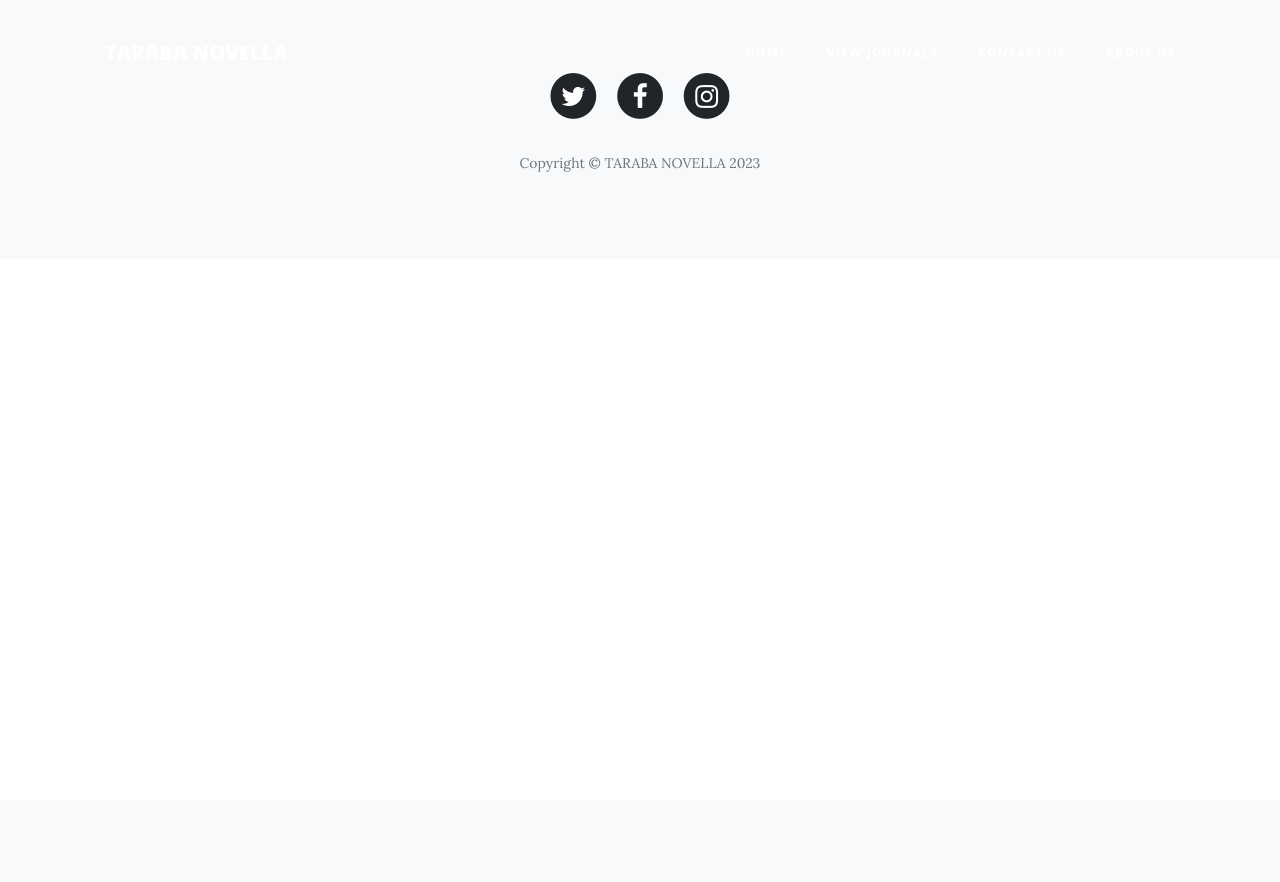
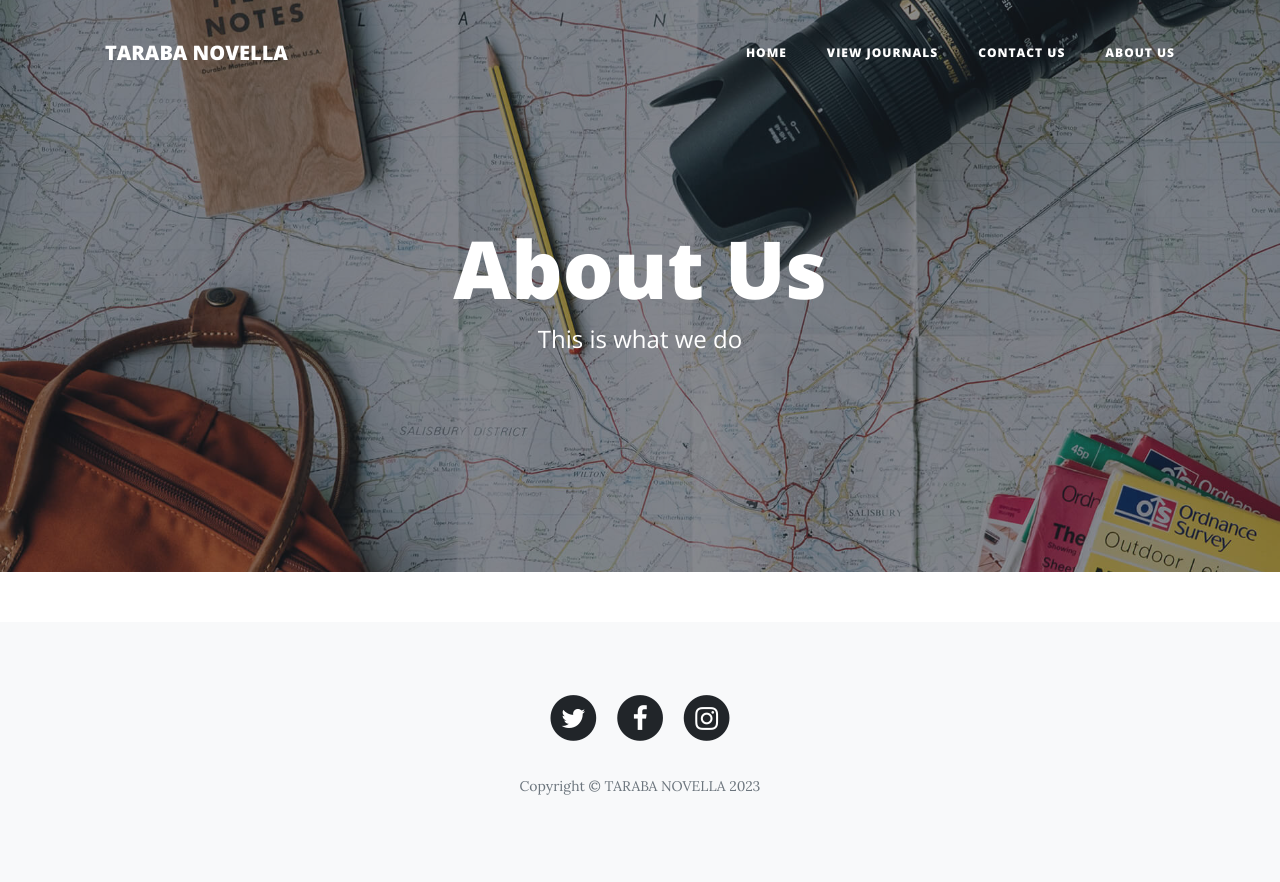
Before and after one commit to ShuaibuPassionateProgrammer/tarabanovella, a PHP site: page /tarabanovella/about.php in a window 1280 px wide. Before the commit the page ends 172 px from the top, so only its background shows below. Run offline with PHP 8.4, Linux system fonts and the light colour scheme.

Commit message:
header about implemented

```diff
--- a/about.php
+++ b/about.php
@@ -1,4 +1,18 @@
 <?php require('includes/header.php'); ?>
 <?php require('includes/nav.php'); ?>
 
+<header class="masthead" style="background-image: url('assets/img/about-bg.jpg');">
+    <div class="overlay"></div>
+    <div class="container">
+        <div class="row">
+            <div class="col-md-10 col-lg-8 mx-auto">
+                <div class="site-heading">
+                    <h1>About Us</h1>
+                    <span class="subheading">This is what we do</span>
+                </div>
+            </div>
+        </div>
+    </div>
+</header>
+
 <?php require('includes/footer.php'); ?>
```
